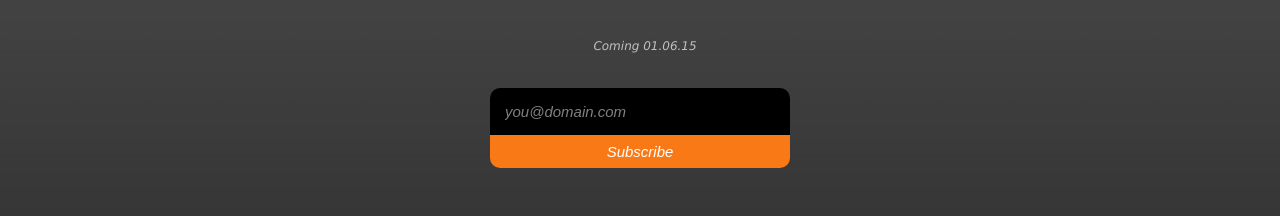
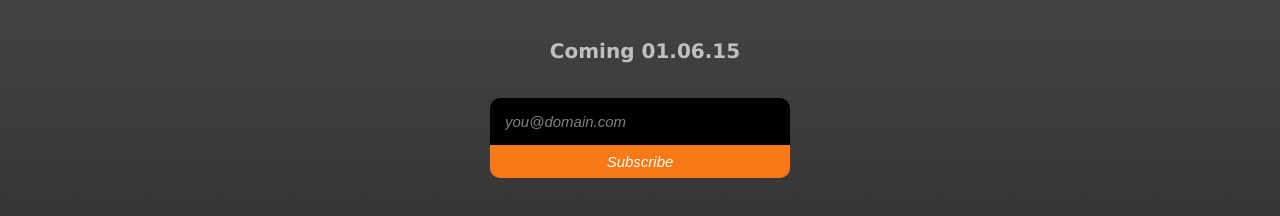
Before and after one commit to Voxel8/voxel8.github.io, a plain HTML site: page index.html in a window 1280 px wide. Shown: the part 458-674 px from the top of the page. Drawn offline with Linux system fonts and the light colour scheme.

Commit message:
truly biggerify

```diff
--- a/index.html
+++ b/index.html
@@ -125,7 +125,16 @@ width: 300px;
 }
 
 .comingsoon {
-font-size: 20;
+font-family: verdana;
+font-size: 20px;
+color: #c0c0c0;
+position: relative;
+border: 0px;
+padding: 5px;
+margin-top: 100px;
+margin-bottom: 30px;
+
+width: 300px;
 
 }
 
@@ -186,9 +195,7 @@ function prepareForms() {
 		<img border="0" src="logo.png">
 
 <div class="comingsoon">
-<div class="paragraph">
-	<em>Coming 01.06.15</em>
-</div>
+	<b>Coming 01.06.15</b>
 </div>
 
 <!-- Begin MailChimp Signup Form -->
```
